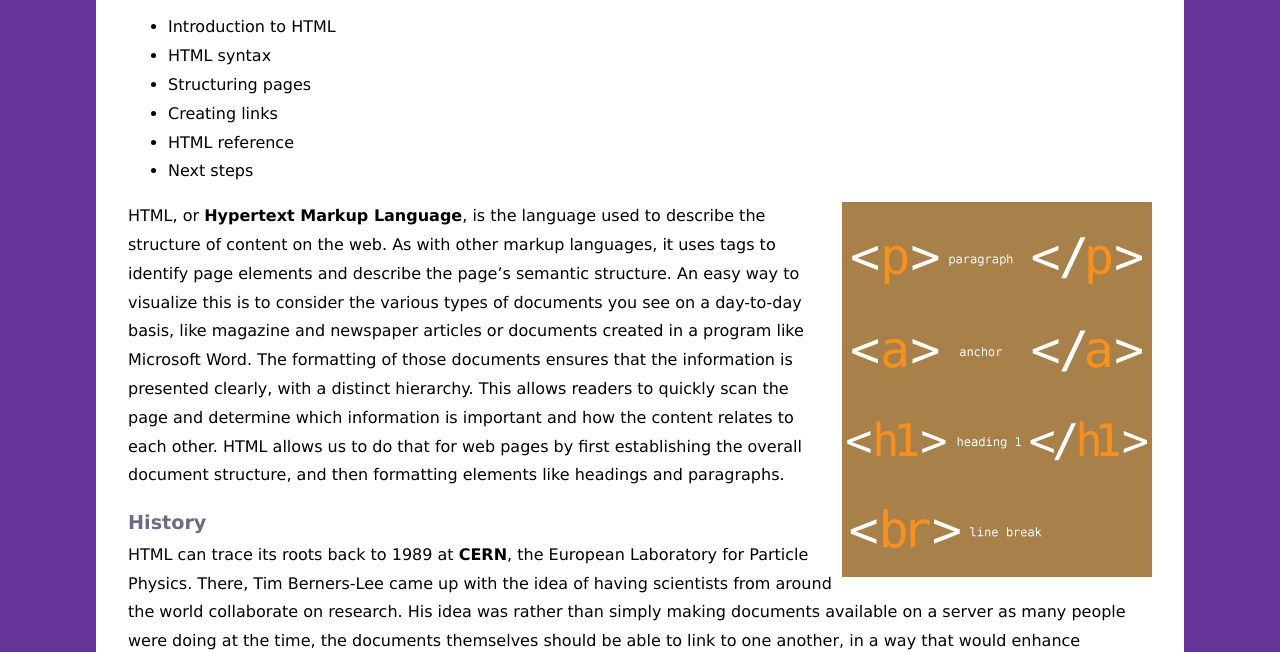
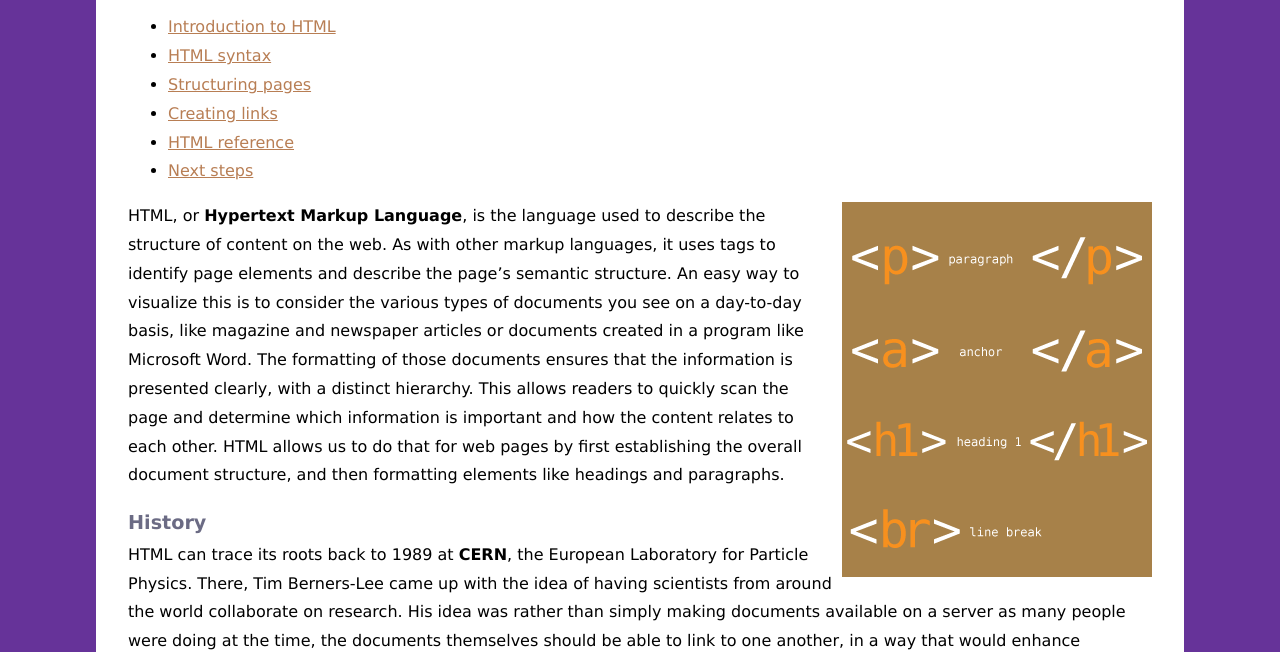
Before and after one commit to merylmarasigan741/comp484-hw3, a plain HTML site: page index.html in a window 1280 px wide. Shown: the part 156-808 px from the top of the page. Drawn offline with Linux system fonts and the light colour scheme.

Commit message:
added links to navbar elements in all html pages

```diff
--- a/index.html
+++ b/index.html
@@ -11,12 +11,12 @@
       <h2>Introduction to HTML</h2>
       <nav role="navigation">
         <ul>
-          <li>Introduction to HTML</li>
-          <li>HTML syntax</li>
-          <li>Structuring pages</li>
-          <li>Creating links</li>
-          <li>HTML reference</li>
-          <li>Next steps</li>
+          <li><a href="index.html">Introduction to HTML</a></li>
+          <li><a href="syntax.html">HTML syntax</a></li>
+          <li><a href="structure.html">Structuring pages</a></li>
+          <li><a href="links.html">Creating links</a></li>
+          <li><a href="reference.html">HTML reference</a></li>
+          <li><a href="next.html">Next steps</a></li>
         </ul>
       </nav>
     </header>
```
Also changed, not shown: links.html (+6 -6 lines), next.html (+6 -6 lines), reference.html (+6 -6 lines), structure.html (+6 -6 lines), syntax.html (+6 -6 lines), lab_instructions.txt.
